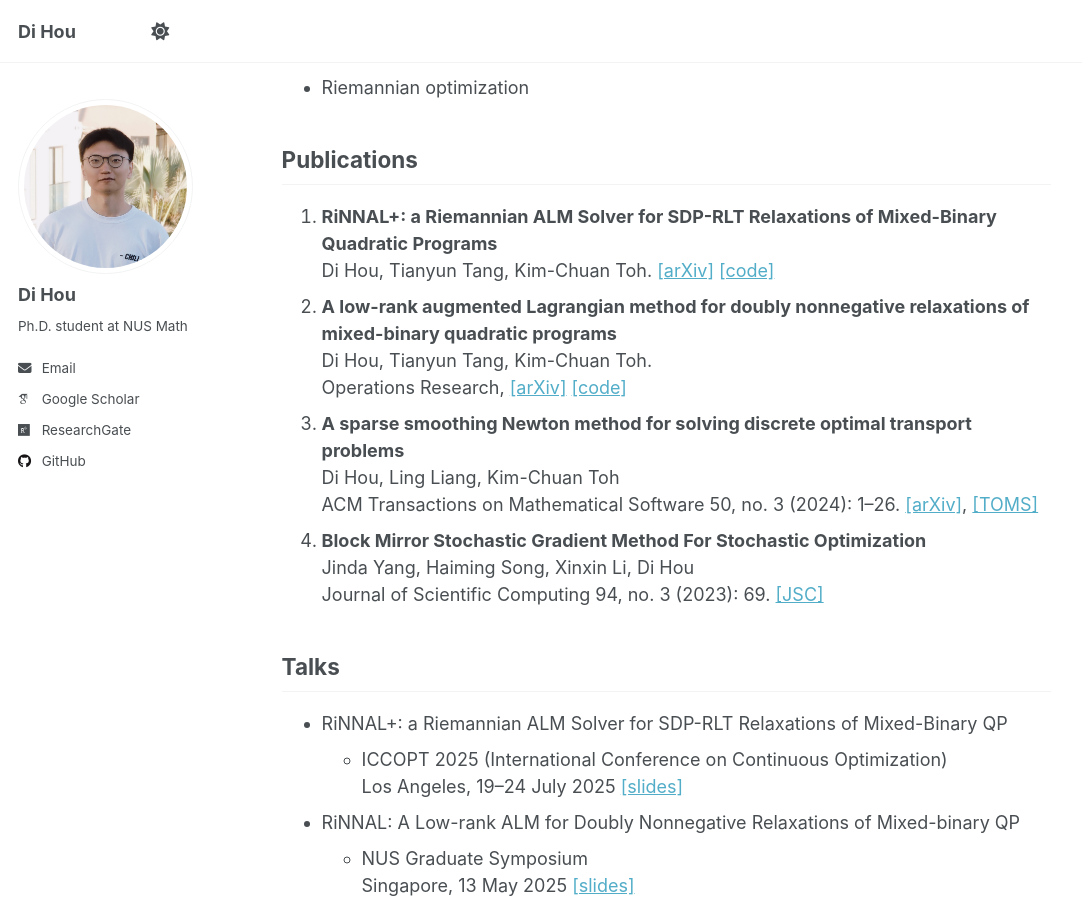
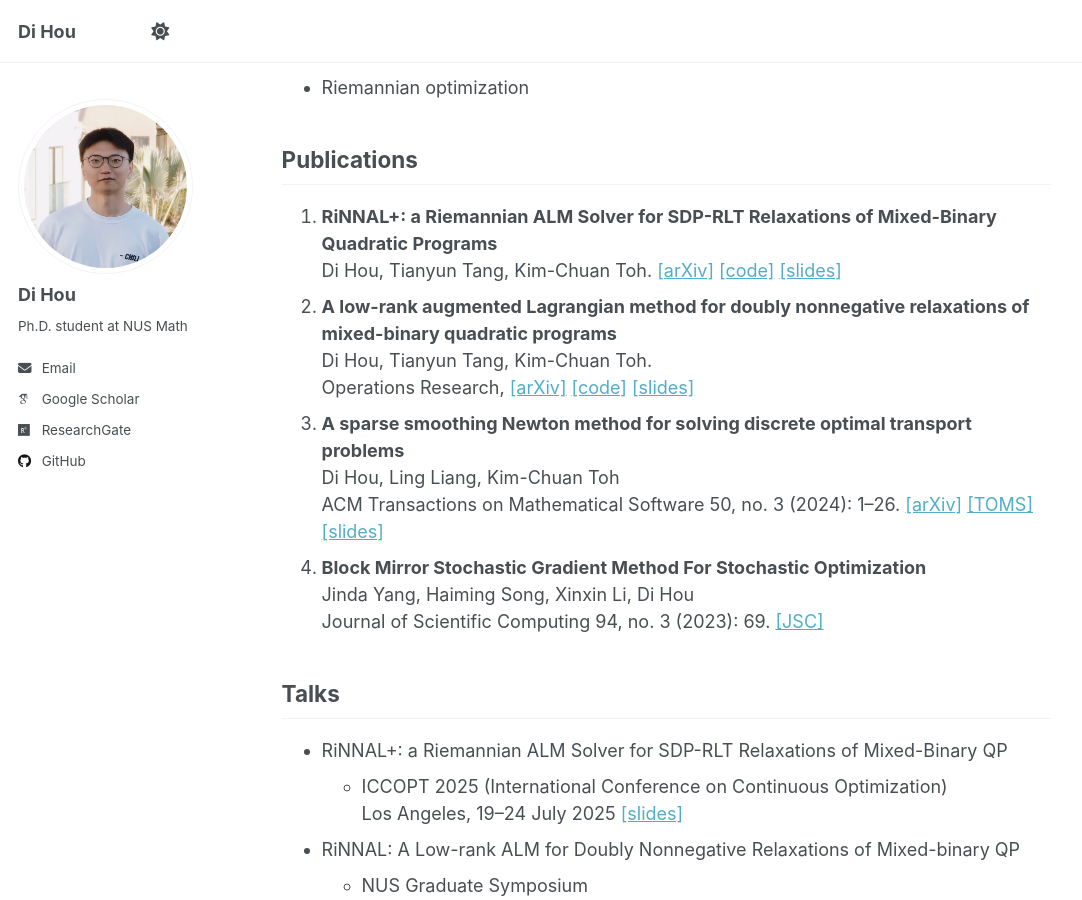
Before and after one commit to HouDiOpt/HouDiOpt.github.io, a Jekyll site: the page built from _pages/about.md, in a window 1280 px wide and 900 px high, scrolled down 411 px. Shown: the whole window, without its empty margins (0-1082 px from the left). Built offline with Jekyll 4.4.1, drawn with Linux system fonts in a browser that asks for light colours; some web fonts are replaced; a script that is not in the unit is left out.

Commit message:
Update about.md

```diff
--- a/_pages/about.md
+++ b/_pages/about.md
@@ -19,14 +19,14 @@ Publications
 ------
 1. **RiNNAL+: a Riemannian ALM Solver for SDP-RLT Relaxations of Mixed-Binary Quadratic Programs**
 <br>Di Hou, Tianyun Tang, Kim-Chuan Toh.
-[[arXiv]](https://arxiv.org/abs/2507.13776) [[code]](https://github.com/HouDiOpt/RiNNALplus)
+[[arXiv]](https://arxiv.org/abs/2507.13776) [[code]](https://github.com/HouDiOpt/RiNNALplus) [[slides]](/files/RiNNALplus_ICCOPT.pdf)
 1. **A low-rank augmented Lagrangian method for doubly nonnegative relaxations of mixed-binary quadratic programs**
 <br>Di Hou, Tianyun Tang, Kim-Chuan Toh.
-<br>Operations Research, [[arXiv]](https://arxiv.org/abs/2502.13849) [[code]](https://github.com/HouDiOpt/RiNNAL)
+<br>Operations Research, [[arXiv]](https://arxiv.org/abs/2502.13849) [[code]](https://github.com/HouDiOpt/RiNNAL) [[slides]](/files/RiNNAL.pdf)
 1. **A sparse smoothing Newton method for solving discrete optimal transport problems**
 <br>Di Hou, Ling Liang, Kim-Chuan Toh
 <br>ACM Transactions on Mathematical Software 50, no. 3 (2024): 1–26.
-[[arXiv]](https://arxiv.org/abs/2311.06448), [[TOMS]](https://dl.acm.org/doi/full/10.1145/3688800)
+[[arXiv]](https://arxiv.org/abs/2311.06448) [[TOMS]](https://dl.acm.org/doi/full/10.1145/3688800) [[slides]](/files/SqSN_pre.pdf)
 1. **Block Mirror Stochastic Gradient Method For Stochastic Optimization**
 <br>Jinda Yang, Haiming Song, Xinxin Li, Di Hou
 <br>Journal of Scientific Computing 94, no. 3 (2023): 69.
```
